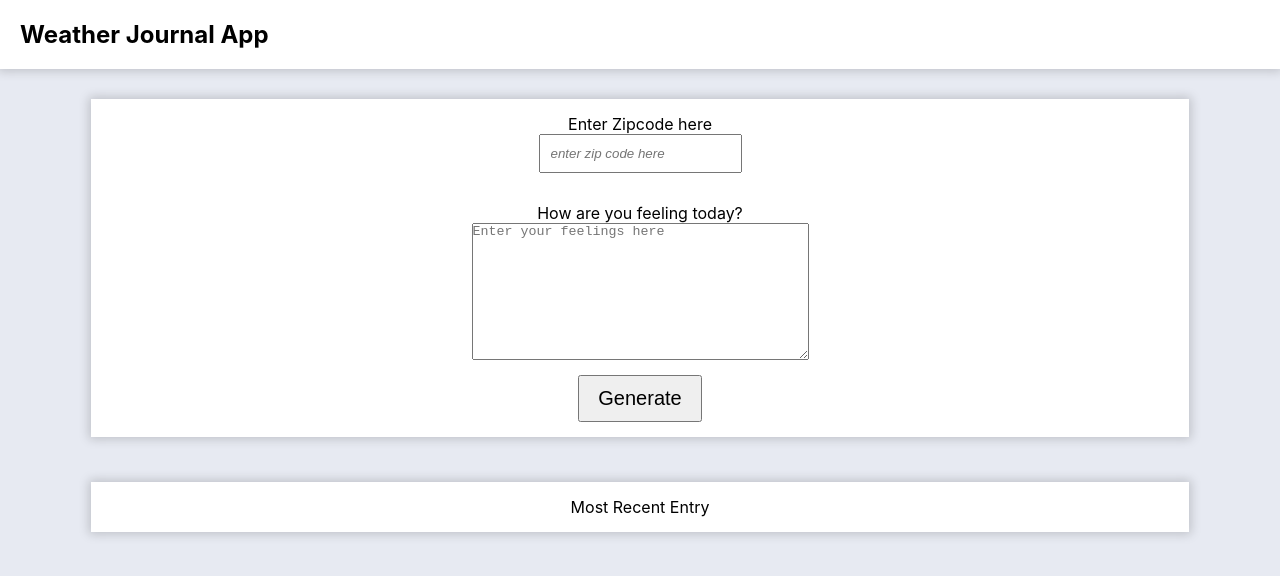
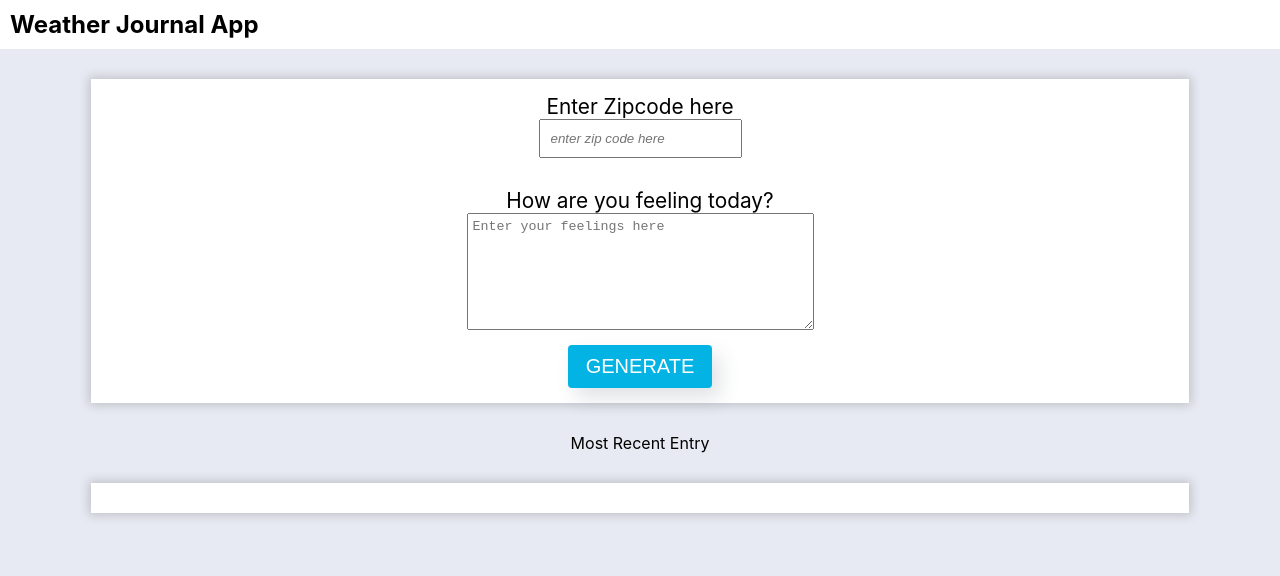
Before and after one commit to MostafaSalama/weather-journal-app, a website: page src/website/index.html in a window 1280 px wide. Drawn offline with Linux system fonts and the light colour scheme.

Commit message:
add some style refactor

```diff
--- a/src/website/app.js
+++ b/src/website/app.js
@@ -31,6 +31,7 @@ document.addEventListener('DOMContentLoaded', () => {
 			}
 			// request data from the openWeather and returns it
 			const dataFromWeatherAPI = await getWeatherData(zipCode, userResponse);
+
 			// send the data to the server api endpoint
 			const dataToServer = await postDataToServer(dataFromWeatherAPI);
 
@@ -45,9 +46,9 @@ document.addEventListener('DOMContentLoaded', () => {
 	}
 
 	function updateUI({ date, userResponse, temperature }) {
-		dateElement.innerHTML = date;
-		tempElement.innerHTML = temperature;
-		contentElement.innerHTML = userResponse;
+		dateElement.innerHTML = `<span>Date: </span> ${date}`;
+		tempElement.innerHTML = `<span>Temp: </span> ${temperature}` ;
+		contentElement.innerHTML = `<span>Feelings: </span> ${userResponse}`;
 	}
 	function getUserInput() {
 		const zipCode = document.getElementById('zip').value;
--- a/src/website/index.html
+++ b/src/website/index.html
@@ -19,15 +19,15 @@
            </div>
            <div class ="holder feel">
                <label for="feelings">How are you feeling today?</label>
-               <textarea class= "myInput" id="feelings" placeholder="Enter your feelings here" rows="9" cols="40"></textarea>
+               <textarea class= "myInput" id="feelings" placeholder="Enter your feelings here" rows="7" cols="40"></textarea>
                <button id="generate" type = "submit"> Generate </button>
            </div>
        </div>
     </div>
+<div class = "title">Most Recent Entry</div>
    <div class="container">
        <div class="row">
            <div class ="holder entry">
-               <div class = "title">Most Recent Entry</div>
                <div id = "entryHolder">
                    <div id = "date"></div>
                    <div id = "temp"></div>
--- a/src/website/style.css
+++ b/src/website/style.css
@@ -12,8 +12,7 @@ body {
 }
 header {
     background: #ffffff;
-    padding: 20px;
-    box-shadow: 0 0 10px 2px rgba(0,0,0,0.18);
+    padding: 10px;
 }
 body {
 	font-family: -apple-system, BlinkMacSystemFont, sans-serif;
@@ -37,12 +36,26 @@ input {
 }
 textarea {
     margin-bottom: 15px;
+    padding: 5px;
 }
 button {
     padding: 10px 18px;
     text-align: center;
     font-size: 20px ;
     cursor: pointer;
+    background-color: #02b3e4;
+    border-radius: 4px;
+    box-shadow: 8px 10px 20px 0 rgba(46,61,73,.15);
+    transition: all 300ms ease;
+    border: none;
+    color:#ffffff;
+    text-transform: uppercase;
+}
+button:focus {
+    outline: none;
+}
+button:active {
+    box-shadow: none;
 }
 .holder {
     text-align: center;
@@ -54,3 +67,14 @@ button {
 .zip {
 
 }
+.title {
+    text-align: center;
+}
+.holder {
+    font-size: 1.3rem;
+    box-shadow: none;
+}
+.holder span {
+    font-style: italic;
+    color: rgba(2, 179, 228, 0.48);
+}
```
